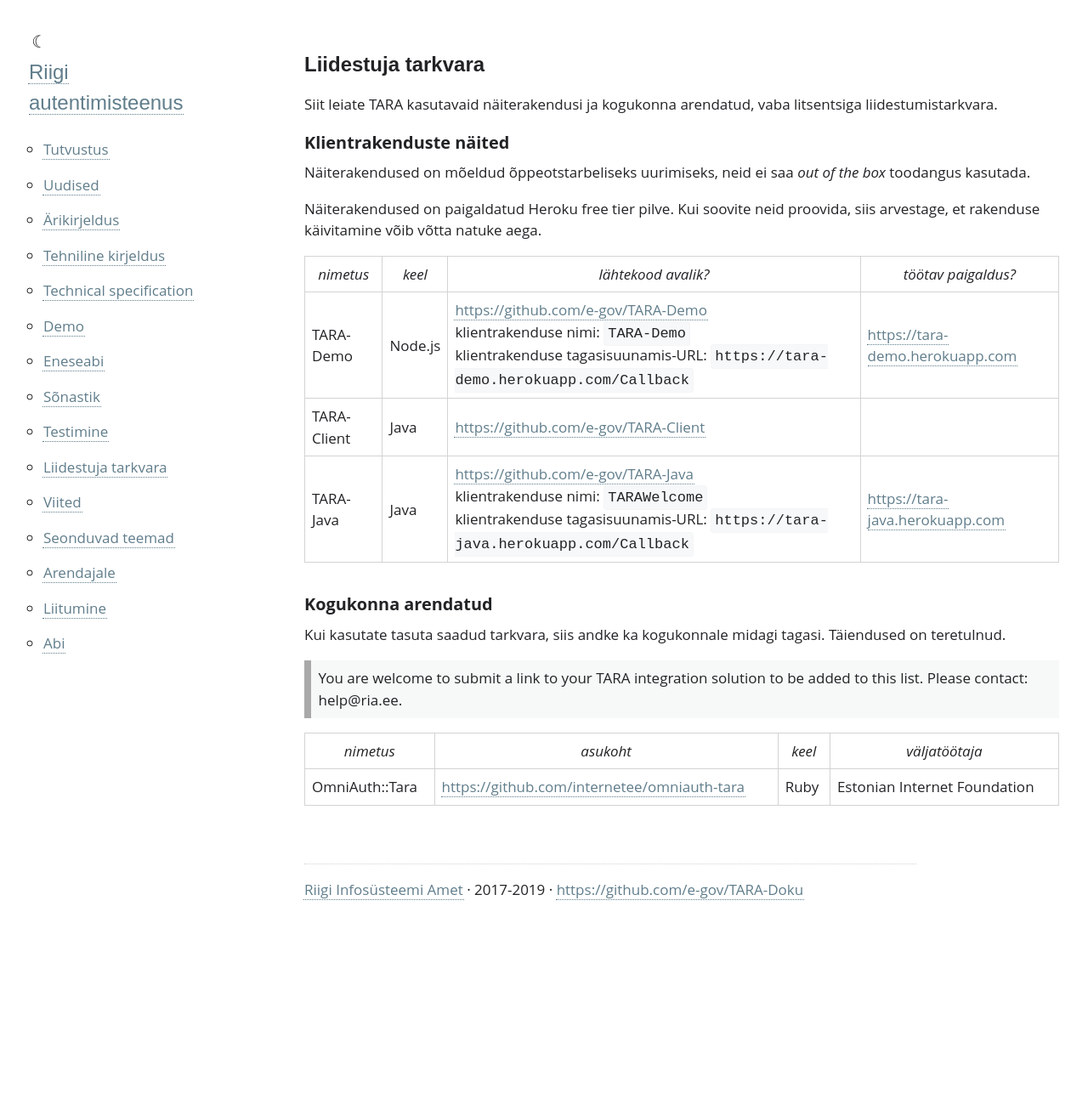
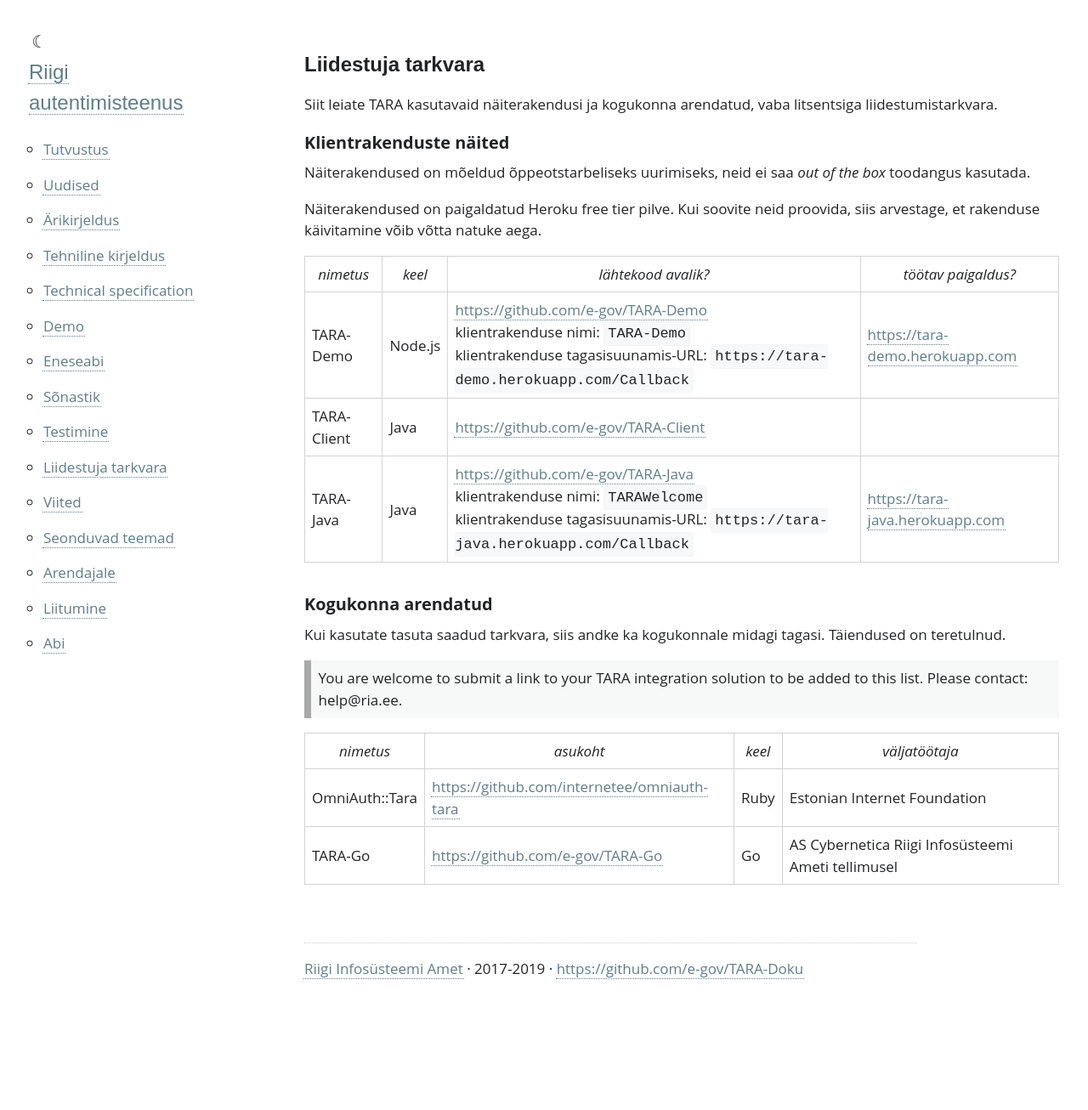
Before and after one commit to e-gov/TARA-Doku, a Jekyll site: the page built from Naited.md, in a window 1280 px wide. Shown: the whole page at 85% size. Built offline with Jekyll 4.4.1, drawn with Linux system fonts in a browser that asks for light colours; our own code applies the rules of GitHub Pages for plain Markdown files.

Commit message:
Teave TARA-Go kohta ("Näited")

```diff
--- a/Naited.md
+++ b/Naited.md
@@ -28,3 +28,4 @@ You are welcome to submit a link to your TARA integration solution to be added t
 nimetus | asukoht | keel | väljatöötaja
 --------|---------|------|--------------
 OmniAuth::Tara | [https://github.com/internetee/omniauth-tara](https://github.com/internetee/omniauth-tara) | Ruby | Estonian Internet Foundation |
+TARA-Go | [https://github.com/e-gov/TARA-Go](https://github.com/e-gov/TARA-Go) | Go | AS Cybernetica Riigi Infosüsteemi Ameti tellimusel |
```
